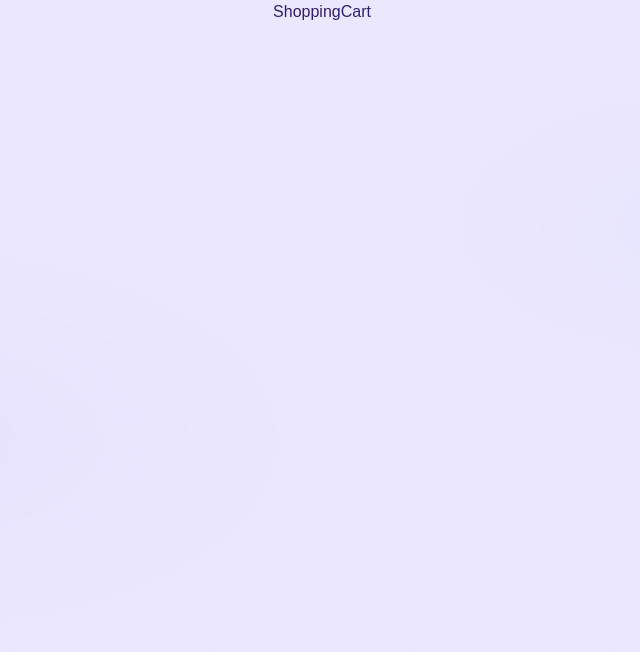
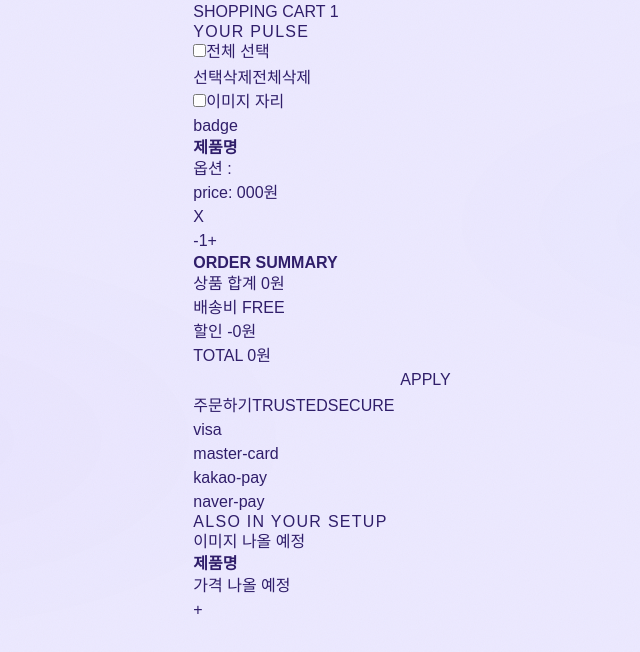
Before and after one commit to ParkJunHyeon1209/PULSE, a React (Vite) app: page /shoppingcart in a window 1280 px wide. Shown: the top 652 px of the page, without its empty margins (318-958 px from the left). Built offline with nearby package versions, Linux system fonts and the light colour scheme; a web font is replaced by a local one.

Commit message:
데이터 적용 전 기본 레이아웃 구성 완료

```diff
--- a/src/pages/ShoppingCart.jsx
+++ b/src/pages/ShoppingCart.jsx
@@ -1,7 +1,128 @@
-import React from 'react'
+import React, { useState } from 'react';
+import { useNavigate } from 'react-router-dom';
 
 export default function ShoppingCart() {
+  const cart = [{ id: 1 }]; // 장바구니 스토어에서 가져올 예정
+  const [qty, setQty] = useState(1);
+  const navigate = useNavigate();
+  const products = [{ id: 100 }];
   return (
-    <div>ShoppingCart</div>
-  )
+    <>
+      <div>
+        <p>SHOPPING CART {cart?.length ? cart.length : 0}</p>
+        <h2>YOUR PULSE</h2>
+      </div>
+      <div>
+        <div className="cart-list">
+          {cart?.length > 0 ? (
+            <div>
+              <div className="list-control">
+                <div className="check-box">
+                  <input type="checkbox" />
+                  <span>전체 선택</span>
+                </div>
+                <div className="deletes">
+                  <button>선택삭제</button>
+                  <button>전체삭제</button>
+                </div>
+              </div>
+              <div className="list-content">
+                <ul>
+                  {cart.map((item) => (
+                    <li key={item.id}>
+                      <div className="content-info">
+                        <input type="checkbox" />
+                        <span>이미지 자리</span>
+                        <div className="primary-info">
+                          <p>badge</p>
+                          <h3>제품명</h3>
+                          <p>옵션 : </p>
+                          <p>price: 000원</p>
+                        </div>
+                      </div>
+                      <div className="control-item">
+                        <button>X</button>
+                        <div className="qty">
+                          <button
+                            onClick={() => {
+                              setQty((prev) => prev - 1);
+                            }}
+                          >
+                            -
+                          </button>
+                          <button>{qty}</button>
+                          <button
+                            onClick={() => {
+                              setQty((prev) => prev + 1);
+                            }}
+                          >
+                            +
+                          </button>
+                        </div>
+                      </div>
+                    </li>
+                  ))}
+                </ul>
+              </div>
+            </div>
+          ) : (
+            <>
+              <p>이미지</p>
+              <p>카트가 비어 있습니다.</p>
+              <p>아직 추가된 장비가 없습니다.</p>
+              <p>당신의 PULSE를 찾아보세요.</p>
+              <button onClick={() => navigate('/')}>EXPLORE GEAR</button>
+            </>
+          )}
+        </div>
+        <div className="summary">
+          <div className="price">
+            <h3>ORDER SUMMARY</h3>
+            <p>
+              상품 합계 <span>0원</span>
+            </p>
+            <p>
+              배송비 <span>FREE</span>
+            </p>
+            <p>
+              할인 <span>-0원</span>
+            </p>
+            <p>
+              TOTAL <span>0원</span>
+            </p>
+          </div>
+          <div className="coupon">
+            <input type="text" />
+            <button>APPLY</button>
+          </div>
+          <button>주문하기</button>
+          <span>TRUSTED</span>
+          <span>SECURE</span>
+          <div className="payment-method">
+            <p>visa</p>
+            <p>master-card</p>
+            <p>kakao-pay</p>
+            <p>naver-pay</p>
+          </div>
+        </div>
+        <div className="recommend">
+          <h2>ALSO IN YOUR SETUP</h2>
+          <ul>
+            {products.map((product) => (
+              <li key={product.id}>
+                <div className="thumbnail-img">
+                  <p>이미지 나올 예정</p>
+                </div>
+                <div className="product-info">
+                  <h3>제품명</h3>
+                  <p>가격 나올 예정</p>
+                  <button>+</button>
+                </div>
+              </li>
+            ))}
+          </ul>
+        </div>
+      </div>
+    </>
+  );
 }
```
